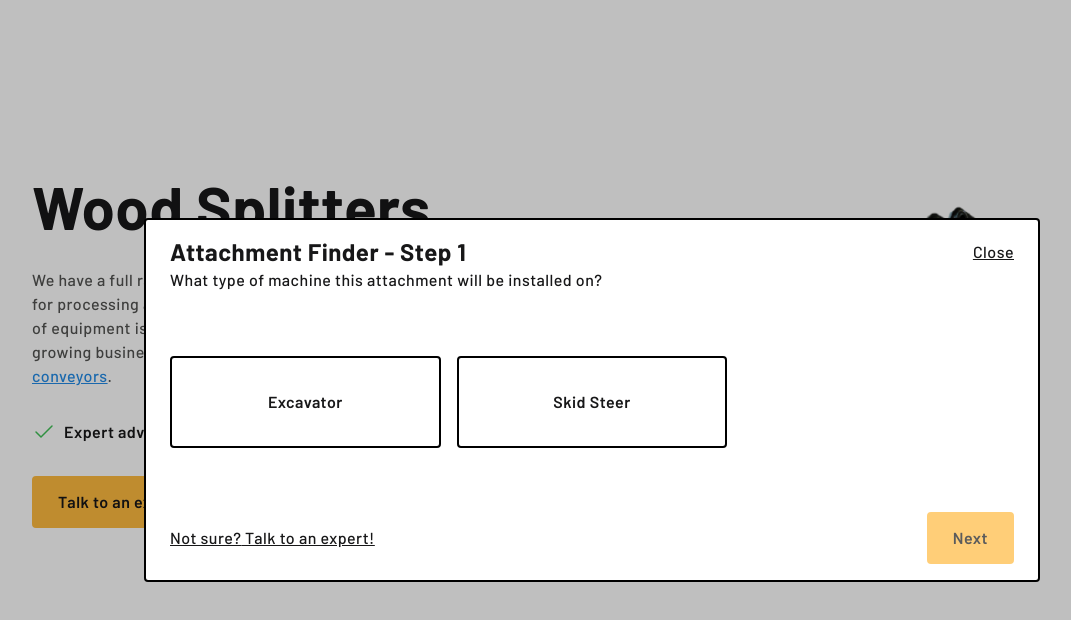
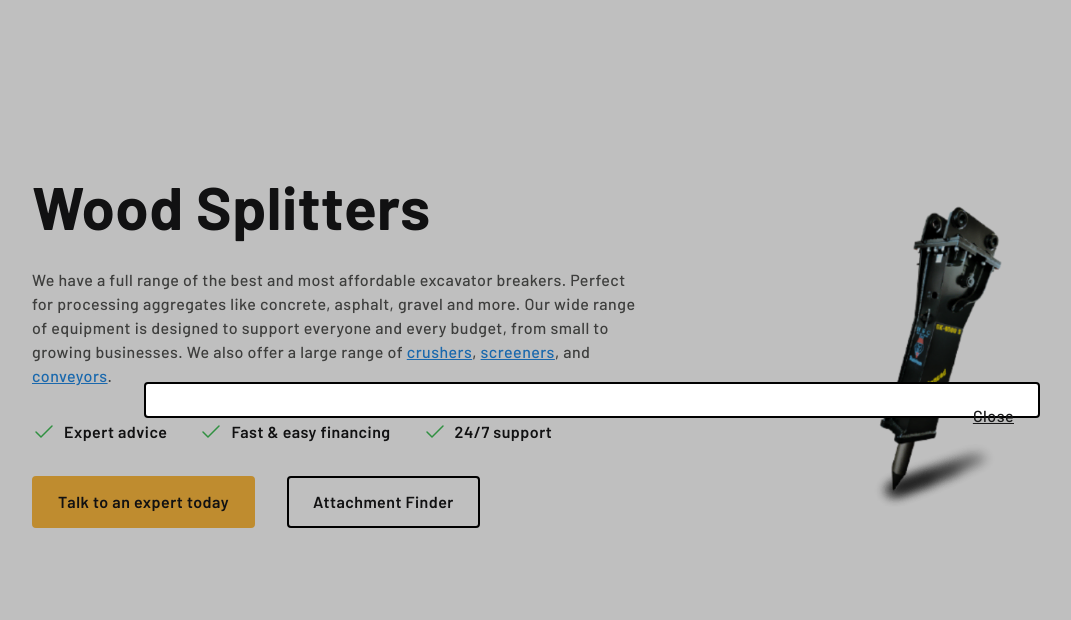
Before and after one commit to rubensrojas/mp-attachment-configurator, a Next.js app: page / in a window 1280 px wide. Both pictures are taken after a click on the button "Attachment Finder". Shown: the top 620 px of the page, without its empty margins (48-1119 px from the left). Built offline with nearby package versions, Linux system fonts and the light colour scheme.

Commit message:
Remove Modal component unnecessary responsibilities

```diff
--- a/components/modal.tsx
+++ b/components/modal.tsx
@@ -1,64 +1,18 @@
-"use client";
-
-import { useState } from "react";
-import { twMerge } from "tailwind-merge";
-
-const options = ["Excavator", "Skid Steer"];
-
 const Modal: React.FC<{
+  children: React.ReactNode;
   closeModal: () => void;
-}> = ({ closeModal }) => {
-  const [selectedOption, setSelectedOption] = useState<string | null>(null);
-
-  const handleOptionSelection = (option: string): void => {
-    if (selectedOption === option) {
-      setSelectedOption(null);
-      return;
-    }
-    setSelectedOption(option);
-  };
-
+}> = ({ closeModal, children }) => {
   return (
     <div className="absolute top-0 left-0 w-screen h-screen flex items-center justify-center bg-black bg-opacity-25 animate px-2.5">
-      <div className="flex flex-col gap-8 sm:gap-16 px-6 py-4 bg-white rounded border-2 border-black w-full max-w-2xl lg:max-w-4xl">
-        <div className="flex gap-4 w-full justify-between">
-          <div className="flex-col gap-4">
-            <h3 className="text-2xl font-bold">Attachment Finder - Step 1</h3>
-            <p>What type of machine this attachment will be installed on?</p>
-          </div>
+      <div className="relative flex flex-col gap-8 sm:gap-16 px-6 py-4 bg-white rounded border-2 border-black w-full max-w-2xl lg:max-w-4xl">
         <button
-            className="block w-fit underline leading-8 h-fit"
+          className="absolute right-0 top-0 block w-fit underline leading-8 h-fit mr-6 mt-4"
           type="button"
           onClick={closeModal}
         >
           Close
         </button>
-        </div>
-        <div className="grid grid-cols-1 sm:grid-cols-2 md:grid-cols-3 gap-4">
-          {options.map((option) => (
-            <button
-              key={option}
-              className={twMerge(
-                "py-8 px-4 w-full block border-2 border-black rounded font-semibold leading-none text-base transition-colors ease-in-out duration-200 hover:bg-brand-yellow-light hover:border-brand-yellow-light",
-                selectedOption === option &&
-                  "bg-brand-yellow border-brand-yellow"
-              )}
-              type="button"
-              onClick={() => handleOptionSelection(option)}
-            >
-              {option}
-            </button>
-          ))}
-        </div>
-        <div className="w-full flex gap-8 justify-between items-center">
-          <a href="#" className="text-brand-black">
-            Not sure?
-            <br className="sm:hidden" /> Talk to an expert!
-          </a>
-          <button className="btn" disabled={!selectedOption}>
-            Next
-          </button>
-        </div>
+        {children}
       </div>
     </div>
   );
```
Lines whose indentation alone changed are shown as unchanged.
